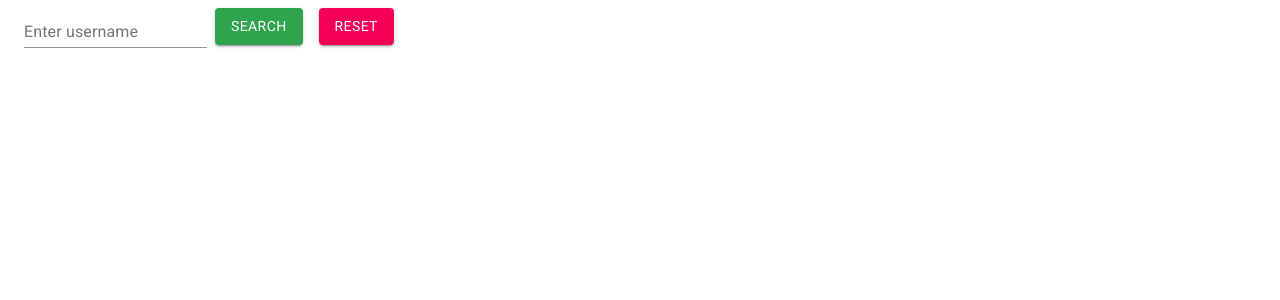
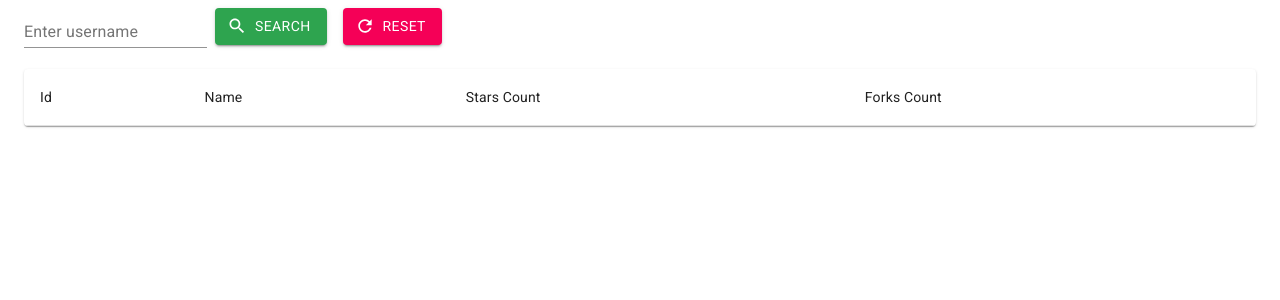
Before and after one commit to anteniyus/git-user-repositories, a React (Create React App) app: page /git/repositories/1 in a window 1280 px wide. Shown: the top 300 px of the page. Built offline with nearby package versions, Linux system fonts and the light colour scheme.

Commit message:
Adding repository list data.

```diff
--- a/src/components/CustomTable.js
+++ b/src/components/CustomTable.js
@@ -10,24 +10,26 @@ import TableRow from "@material-ui/core/TableRow";
 import Paper from "@material-ui/core/Paper";
 
 const TableComponent = (props) => {
-  const { data, onRowClick } = props;
+  const { columns, data, onRowClick } = props;
 
   return (
     <TableContainer component={Paper}>
       <Table aria-label="simple table">
         <TableHead>
           <TableRow>
-            {data.map((item) => (
-              <TableCell key={item.title}>{item.title}</TableCell>
+            {columns.map((column) => (
+              <TableCell key={column.title}>{column.title}</TableCell>
             ))}
           </TableRow>
         </TableHead>
         <TableBody>
           {data.map((item) => (
-            <TableRow key={item.key} onClick={onRowClick} hover>
-              <TableCell component="th" scope="row">
-                {item.value}
-              </TableCell>
+            <TableRow key={item.id} onClick={() => onRowClick(item)} hover>
+              {columns.map((column) => (
+                <TableCell key={column.key} component="th" scope="row">
+                  {item[column.key]}
+                </TableCell>
+              ))}
             </TableRow>
           ))}
         </TableBody>
@@ -41,13 +43,14 @@ TableComponent.defaultProps = {
 };
 
 TableComponent.propTypes = {
-  data: PropTypes.arrayOf(
+  data: PropTypes.instanceOf(Array).isRequired,
+  onRowClick: PropTypes.func,
+  columns: PropTypes.arrayOf(
     PropTypes.shape({
       title: PropTypes.string.isRequired,
-      value: PropTypes.oneOf([PropTypes.string, PropTypes.number]).isRequired,
+      key: PropTypes.string.isRequired,
     })
   ).isRequired,
-  onRowClick: PropTypes.func,
 };
 
 export default TableComponent;
--- a/src/components/RepositoryList.js
+++ b/src/components/RepositoryList.js
@@ -6,12 +6,25 @@ import Table from "./CustomTable";
 
 // eslint-disable-next-line react/prefer-stateless-function
 export default class RepositoryList extends Component {
+  openRepository = (item) => {
+    window.open(item.htmlUrl, "_blank");
+  };
+
   render() {
     const { data } = this.props;
     return (
       <>
         <Grid item xs={12}>
-          <Table data={data} />
+          <Table
+            onRowClick={this.openRepository}
+            data={data}
+            columns={[
+              { title: "Id", key: "id" },
+              { title: "Name", key: "name" },
+              { title: "Stars Count", key: "starsCount" },
+              { title: "Forks Count", key: "forksCount" },
+            ]}
+          />
         </Grid>
       </>
     );
@@ -21,8 +34,13 @@ export default class RepositoryList extends Component {
 RepositoryList.propTypes = {
   data: PropTypes.arrayOf(
     PropTypes.shape({
-      title: PropTypes.string.isRequired,
-      value: PropTypes.oneOf([PropTypes.string, PropTypes.number]).isRequired,
+      id: PropTypes.oneOfType([PropTypes.string, PropTypes.number]).isRequired,
+      name: PropTypes.string.isRequired,
+      starsCount: PropTypes.oneOfType([PropTypes.string, PropTypes.number])
+        .isRequired,
+      forksCount: PropTypes.oneOfType([PropTypes.string, PropTypes.number])
+        .isRequired,
+      htmlUrl: PropTypes.string.isRequired,
     })
   ).isRequired,
 };
--- a/src/components/UserForm.js
+++ b/src/components/UserForm.js
@@ -12,8 +12,17 @@ import CustomButton from "./CustomButton";
 import { rose } from "../constants/ColorPalette";
 
 export default class UserForm extends Component {
+  constructor(props) {
+    super(props);
+    this.state = {
+      username: "",
+    };
+  }
+
   render() {
-    const { username, toggleUsername } = this.props;
+    const { toggleUsername } = this.props;
+    const { username } = this.state;
+
     return (
       <>
         <Grid item xs={12}>
@@ -21,18 +30,17 @@ export default class UserForm extends Component {
             label="Enter username"
             value={username}
             onChange={(event) => {
-              toggleUsername(event.target.value);
+              this.setState({ username: event.target.value });
             }}
           />
           <CustomButton
             title="Search"
-            onClick={this.handleSearchClick}
-            iconComponent={<SearchIcon />}
+            onClick={() => toggleUsername(username)}
+            IconComponent={<SearchIcon />}
           />
           <CustomButton
             title="Reset"
-            onClick={this.handleRefreshClick}
-            iconComponent={<RefreshIcon />}
+            IconComponent={<RefreshIcon />}
             bgColor={rose}
           />
         </Grid>
@@ -42,6 +50,5 @@ export default class UserForm extends Component {
 }
 
 UserForm.propTypes = {
-  username: PropTypes.string.isRequired,
   toggleUsername: PropTypes.func.isRequired,
 };
--- a/src/components/UserRepository.js
+++ b/src/components/UserRepository.js
@@ -7,26 +7,29 @@ import UserForm from "./UserForm";
 import RepositoryList from "./RepositoryList";
 
 function UserRepository(props) {
-  const { username, toggleUsername, data } = props;
+  const { toggleUsername, data } = props;
+
   return (
     <Container maxWidth="lg">
       <Grid container spacing={2}>
-        <UserForm username={username} toggleUsername={toggleUsername} />
-        <RepositoryList data={data} />
+        <UserForm toggleUsername={toggleUsername} />
+        <RepositoryList data={data || []} />
       </Grid>
     </Container>
   );
 }
-UserRepository.defaultProps = {
-  username: "",
-};
+
 UserRepository.propTypes = {
-  username: PropTypes.string,
   toggleUsername: PropTypes.func.isRequired,
   data: PropTypes.arrayOf(
     PropTypes.shape({
-      title: PropTypes.string.isRequired,
-      value: PropTypes.oneOf([PropTypes.string, PropTypes.number]).isRequired,
+      id: PropTypes.oneOfType([PropTypes.string, PropTypes.number]).isRequired,
+      name: PropTypes.string.isRequired,
+      starsCount: PropTypes.oneOfType([PropTypes.string, PropTypes.number])
+        .isRequired,
+      forksCount: PropTypes.oneOfType([PropTypes.string, PropTypes.number])
+        .isRequired,
+      htmlUrl: PropTypes.string.isRequired,
     })
   ).isRequired,
 };
--- a/src/components/UserRepositoryConnector.js
+++ b/src/components/UserRepositoryConnector.js
@@ -20,7 +20,7 @@ const UserRepositoryConnector = connect(
   class extends Component {
     render() {
       // eslint-disable-next-line react/prop-types,no-shadow
-      const { username, toggleUsername, data } = this.props;
+      const { toggleUsername, data } = this.props;
 
       return (
         <Switch>
@@ -28,7 +28,6 @@ const UserRepositoryConnector = connect(
             path="/git/repositories/:username"
             render={() => (
               <UserRepository
-                username={username}
                 toggleUsername={toggleUsername}
                 data={data || []}
               />
--- a/src/dataStore/ActionCreators.js
+++ b/src/dataStore/ActionCreators.js
@@ -3,22 +3,56 @@ import RestApi from "../rest/RestApi";
 
 const api = new RestApi();
 
+const prepareTableData = (reposData) =>
+  reposData.map((repo) => {
+    // eslint-disable-next-line camelcase
+    const { id, name, stargazers_count, forks_count, html_url } = repo;
+    return {
+      id,
+      name,
+      starsCount: stargazers_count,
+      forksCount: forks_count,
+      htmlUrl: html_url,
+    };
+  });
+
 const toggleUsername = (username, params) => ({
   type: ActionTypes.TOGGLE_USERNAME,
-  payload: api.GetData(username, params).then(() => ({
-    data: [
-      { title: "title1", value: "value1" },
-      { title: "title2", value: "value2" },
-    ],
+  payload: api.GetData(username, params).then((response) => ({
+    data: prepareTableData(response.data),
     username,
   })),
 });
 
-// {
-//   data: [
-//     { title: "title1", value: "value1" },
-//     { title: "title2", value: "value2" },
-//   ],
-//       username: "test",
-// }
 export default toggleUsername;
+
+// [
+//   {
+//     id: "id01",
+//     name: "name02",
+//     starsCount: "starsCount03",
+//     forksCount: "forksCount04",
+//     htmlUrl: "htmlUrl05",
+//   },
+//   {
+//     id: "id11",
+//     name: "name02",
+//     starsCount: "starsCount13",
+//     forksCount: "forksCount14",
+//     htmlUrl: "htmlUrl15",
+//   },
+//   {
+//     id: "id21",
+//     name: "name22",
+//     starsCount: "starsCount23",
+//     forksCount: "forksCount24",
+//     htmlUrl: "htmlUrl25",
+//   },
+//   {
+//     id: "id31",
+//     name: "name32",
+//     starsCount: "starsCount33",
+//     forksCount: "forksCount34",
+//     htmlUrl: "htmlUrl35",
+//   },
+// ]
--- a/src/dataStore/DataStore.js
+++ b/src/dataStore/DataStore.js
@@ -1,10 +1,9 @@
 import { createStore, applyMiddleware } from "redux";
 import RepositoryReducer from "./RepositoryReducer";
-import CommonReducer from "./CommonReducer";
 import asyncActions from "./AsyncMiddleware";
 
 const GitUserRepositoriesStore = createStore(
-  CommonReducer(RepositoryReducer),
+  RepositoryReducer,
   applyMiddleware(asyncActions)
 );
 
--- a/src/dataStore/RepositoryReducer.js
+++ b/src/dataStore/RepositoryReducer.js
@@ -7,6 +7,11 @@ const RepositoryReducer = (storeData, action) => {
         ...storeData,
         data: action.payload.data,
       };
+    case ActionTypes.UPDATE_USERNAME:
+      return {
+        ...storeData,
+        username: action.username,
+      };
     default:
       return storeData || {};
   }
```
